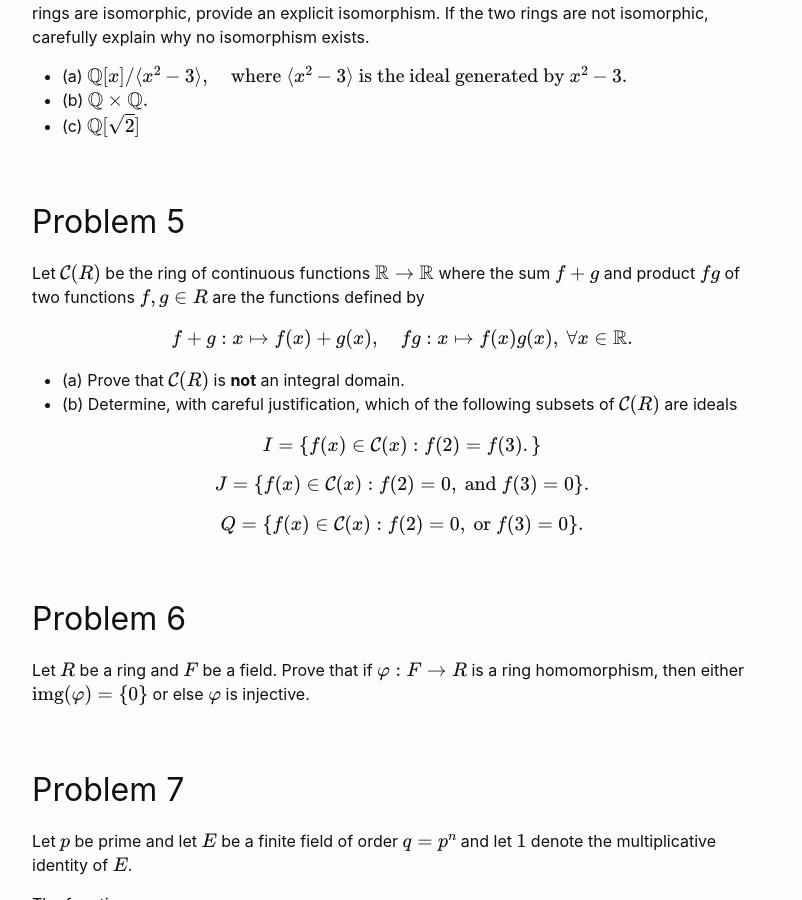
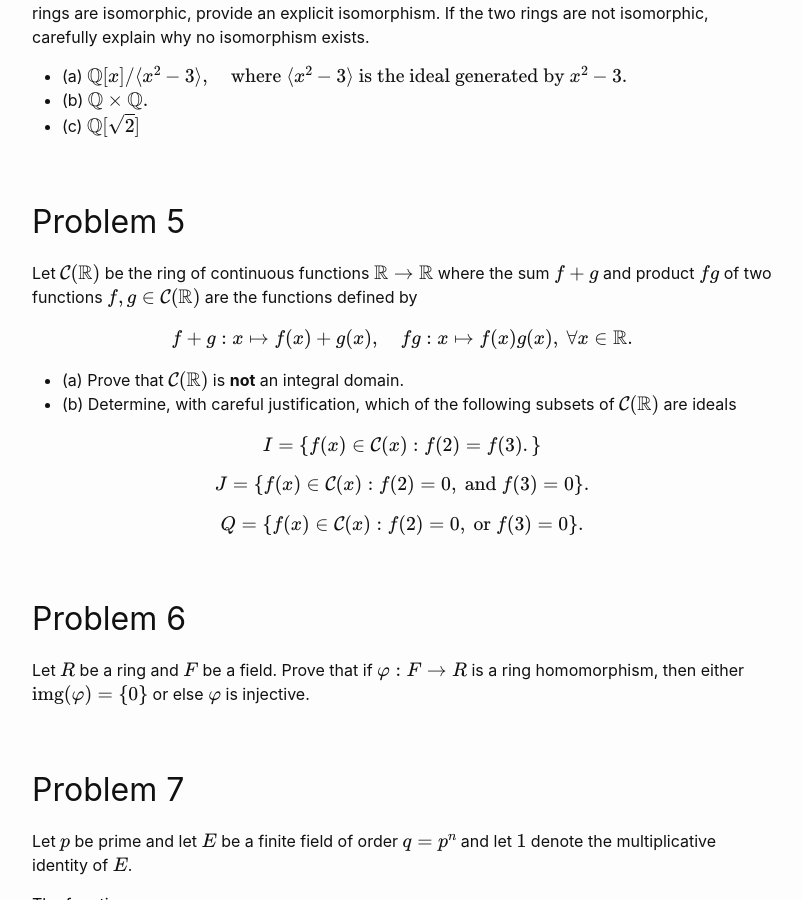
Before and after one commit to wcasper/math407spring2021, a Jekyll site: the page built from _exams/final-inclass.md, in a window 1280 px wide and 900 px high, scrolled down 1509 px. Shown: the whole window, without its empty margins (238-1040 px from the left). Built offline with Jekyll 4.4.1, drawn with Linux system fonts in a browser that asks for light colours.

Commit message:
fixed typo

```diff
--- a/_exams/final-inclass.md
+++ b/_exams/final-inclass.md
@@ -64,12 +64,12 @@ If the two rings are not isomorphic, carefully explain why no isomorphism exists
 
 ## Problem 5
 
-Let $$\mathcal C(R)$$ be the ring of continuous functions $$\mathbb R\rightarrow\mathbb R$$ where the sum $$f+g$$ and product $$fg$$ of two functions $$f,g\in R$$ are the functions defined by
+Let $$\mathcal C(\mathbb R)$$ be the ring of continuous functions $$\mathbb R\rightarrow\mathbb R$$ where the sum $$f+g$$ and product $$fg$$ of two functions $$f,g\in \mathcal C(\mathbb R)$$ are the functions defined by
 
 $$f+g: x\mapsto f(x) + g(x),\quad fg: x\mapsto f(x)g(x),\ \forall x\in\mathbb R.$$
 
-* (a) Prove that $$\mathcal C(R)$$ is **not** an integral domain.
-* (b) Determine, with careful justification, which of the following subsets of $$\mathcal C(R)$$ are ideals
+* (a) Prove that $$\mathcal C(\mathbb R)$$ is **not** an integral domain.
+* (b) Determine, with careful justification, which of the following subsets of $$\mathcal C(\mathbb R)$$ are ideals
 
 $$I = \{f(x)\in\mathcal C(x): f(2) = f(3).\}$$
 
```
